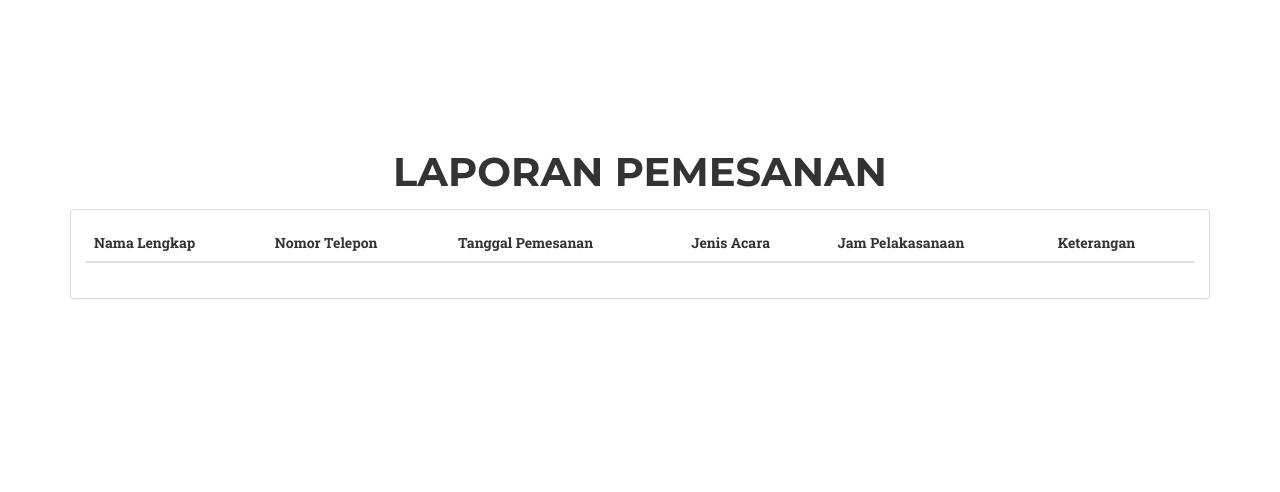
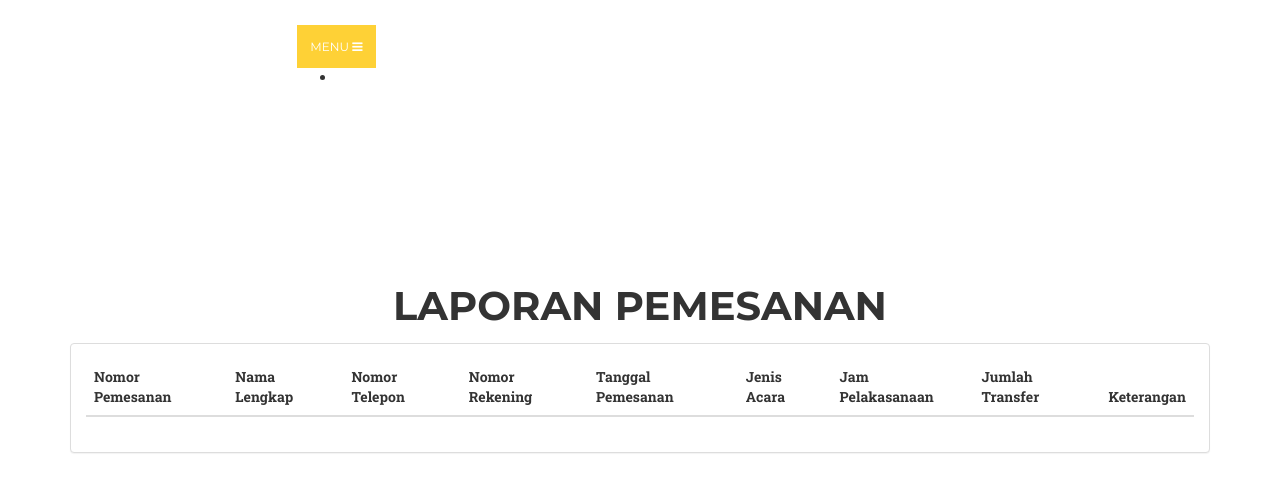
Before and after one commit to salsapr/ProjectWork, a CodeIgniter app: page /ProjectWork/index.php/admin/data_pesanan in a window 1280 px wide. Shown: the top 492 px of the page. Run offline with CodeIgniter, Linux system fonts and the light colour scheme; data that the repository does not hold is empty; some libraries are stand-ins or nearby versions; some web fonts are replaced.

Commit message:
button logout

```diff
--- a/application/views/admin_view.php
+++ b/application/views/admin_view.php
@@ -26,15 +26,22 @@
   </head>
   <body id="page-top">
     <!-- Navigation -->
-    <!-- <nav class="navbar navbar-expand-lg navbar-dark fixed-top" id="mainNav">
+    <nav class="navbar navbar-expand-lg navbar-dark fixed-top" id="mainNav">
       <div class="container">
         <a class="navbar-brand js-scroll-trigger" href="<?php echo base_url(); ?>index.php/home/">SMK Telkom Malang</a>
         <button class="navbar-toggler navbar-toggler-right" type="button" data-toggle="collapse" data-target="#navbarResponsive" aria-controls="navbarResponsive" aria-expanded="false" aria-label="Toggle navigation">
           Menu
           <i class="fa fa-bars"></i>
         </button>
+        <div class="collapse navbar-collapse" id="navbarResponsive">
+          <ul class="navbar-nav text-uppercase ml-auto">
+            <li class="nav-item">
+              <a class="nav-link js-scroll-trigger">Log Out</a>
+            </li>
+          </ul>
+        </div>
       </div>
-    </nav> -->
+    </nav>
 
     <section id="admin_view">
       <div class="container">
@@ -51,11 +58,14 @@
                                 <table class="table table-striped">
                                     <thead>
                                         <tr>
+                                            <th>Nomor Pemesanan</th>
                                             <th>Nama Lengkap</th>
                                             <th>Nomor Telepon</th>
+                                            <th>Nomor Rekening</th>
                                             <th>Tanggal Pemesanan</th>
                                             <th>Jenis Acara</th>
                                             <th>Jam Pelakasanaan</th>
+                                            <th>Jumlah Transfer</th>
                                             <th>Keterangan</th>
                                         </tr>
                                     </thead>
--- a/assets/css/agency.css
+++ b/assets/css/agency.css
@@ -13,11 +13,10 @@
 a {
   color: #fed136; }
   a.active, a:active, a:focus, a:hover {
-    color: #fec503; }
+    color: red; }
 
 .text-primary {
   color: #D91E18 !important; }
-
 h1,
 h2,
 h3,
```
Also changed, not shown: application/views/template_view.php (+24 -19 lines).
